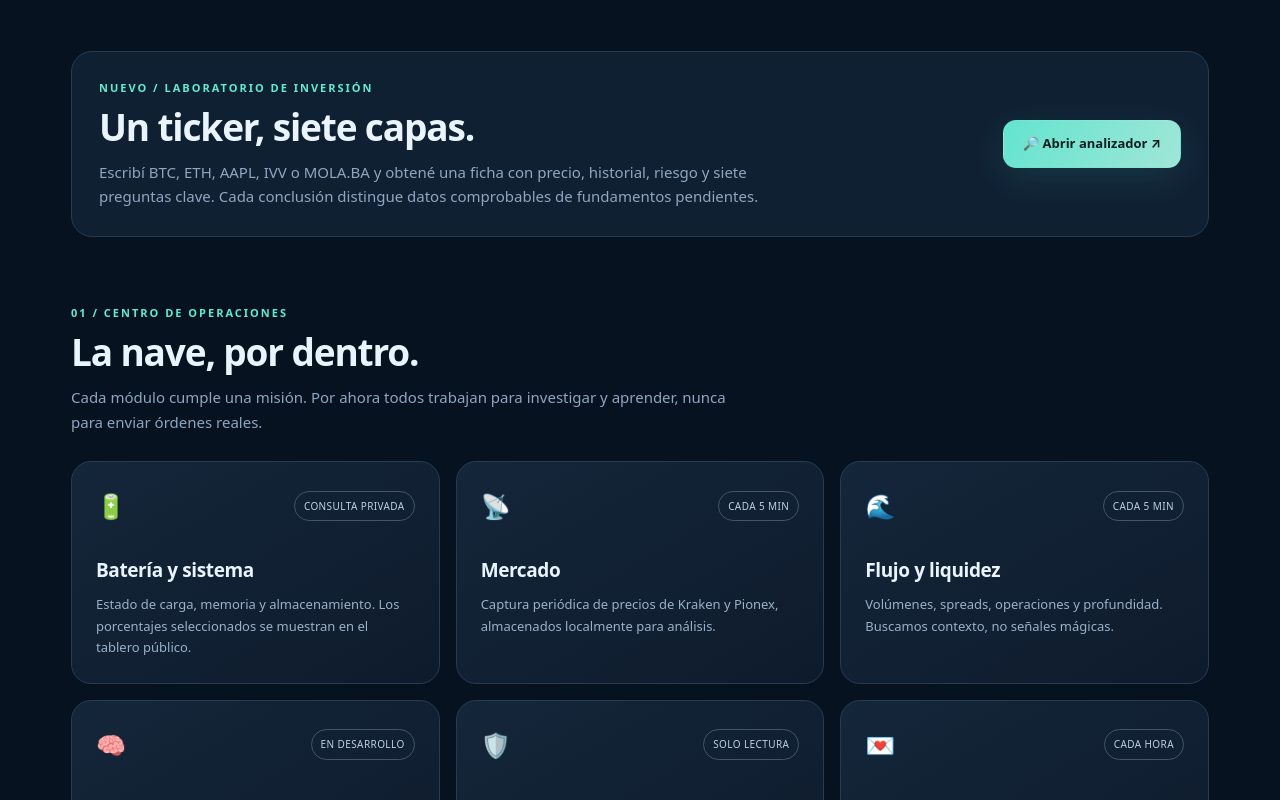
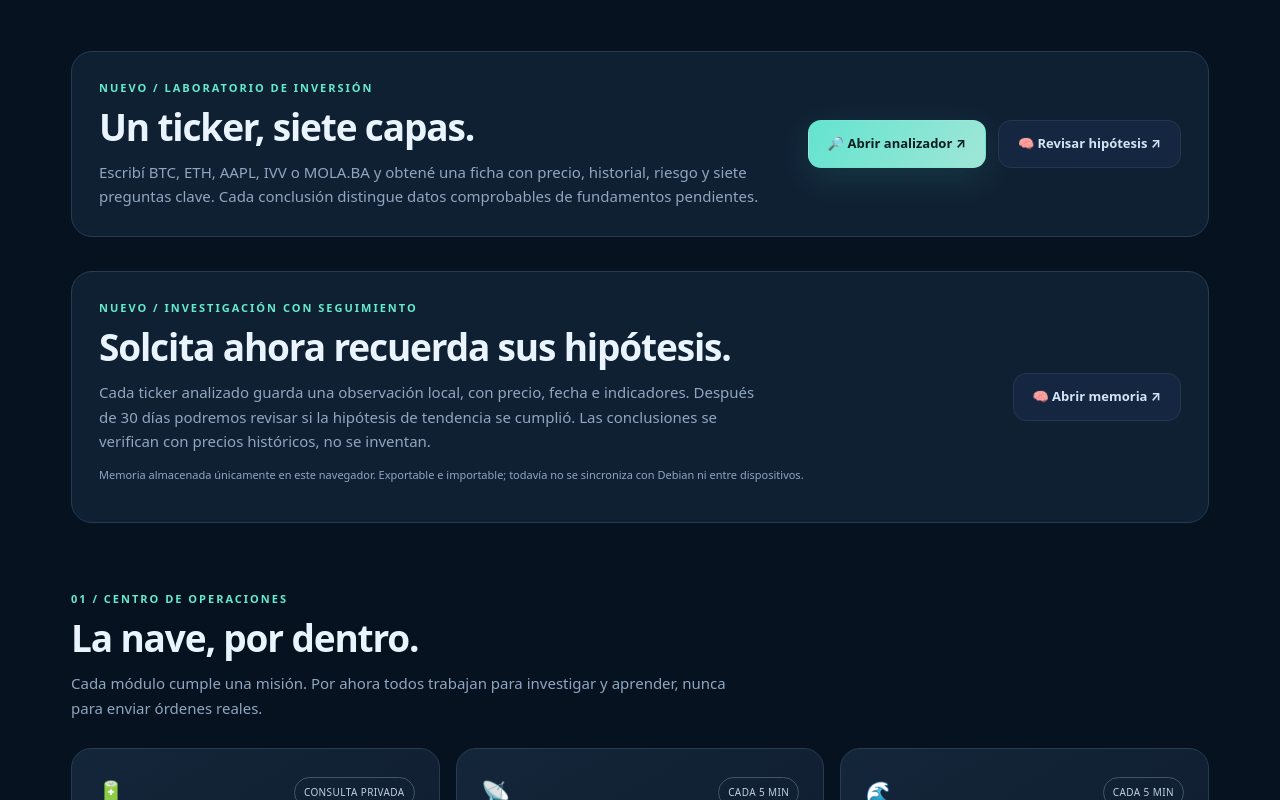
Before and after one commit to hugogonzalez2026/solcita-web, a plain HTML site: page index.html in a window 1280 px wide. Shown: the part 2000-2800 px from the top of the page. Drawn offline with Linux system fonts and the light colour scheme; no server answers.

Commit message:
feat(memory): expose research journal prominently on Solcita public homepage

```diff
--- a/index.html
+++ b/index.html
@@ -59,7 +59,7 @@
   <div class="shell">
     <header class="topbar">
       <a class="brand" href="#inicio" aria-label="Volver al inicio de Solcita"><span class="mark">◉</span>SOLCITA</a>
-      <nav aria-label="Navegación"><a href="analisis.html">Analizar activo</a><a href="#tablero">Tablero</a><a href="#cotizaciones">Precios</a><a href="#sistema">Sistema</a><a href="#mercados">Mercados</a><a href="#progreso">Hoja de ruta</a></nav>
+      <nav aria-label="Navegación"><a href="analisis.html">Analizar activo</a><a href="memoria.html">Memoria</a><a href="#tablero">Tablero</a><a href="#cotizaciones">Precios</a><a href="#sistema">Sistema</a><a href="#mercados">Mercados</a><a href="#progreso">Hoja de ruta</a></nav>
       <span class="top-right"><span class="dot"></span>Sitio público · vista inicial</span>
     </header>
     <main id="inicio">
@@ -70,7 +70,7 @@
           <p class="lead">Un laboratorio de mercados que vive en una HP Mini con Debian. Recopilamos datos, estudiamos oportunidades y preparamos estrategias con los pies sobre la tierra.</p>
           <div class="hero-buttons">
             <a class="btn primary" href="analisis.html">◈ Analizar ticker · 7 capas</a>
-            <a class="btn secondary" href="#cotizaciones">Ver cotizaciones ↓</a>
+            <a class="btn secondary" href="memoria.html">🧠 Memoria financiera</a>
           </div>
           <p class="meta"><b>Debian 13</b> · Python / SQLite · Kraken / Pionex · Sin operaciones reales</p>
         </div>
@@ -117,7 +117,19 @@
             <h2 id="research-title">Un ticker, siete capas.</h2>
             <p class="section-desc" style="margin-bottom:0">Escribí BTC, ETH, AAPL, IVV o MOLA.BA y obtené una ficha con precio, historial, riesgo y siete preguntas clave. Cada conclusión distingue datos comprobables de fundamentos pendientes.</p>
           </div>
-          <a class="btn primary" href="analisis.html" style="flex:0 0 auto">🔎 Abrir analizador ↗</a>
+          <div class="hero-buttons"><a class="btn primary" href="analisis.html">🔎 Abrir analizador ↗</a><a class="btn secondary" href="memoria.html">🧠 Revisar hipótesis ↗</a></div>
+        </div>
+      </section>
+
+      <section aria-labelledby="memoria-title" style="padding:12px 0 22px">
+        <div class="panel" style="display:flex;align-items:center;justify-content:space-between;flex-wrap:wrap;gap:20px">
+          <div style="flex:1 1 300px">
+            <div class="kicker">Nuevo / Investigación con seguimiento</div>
+            <h2 id="memoria-title">Solcita ahora recuerda sus hipótesis.</h2>
+            <p class="section-desc" style="margin-bottom:0">Cada ticker analizado guarda una observación local, con precio, fecha e indicadores. Después de 30 días podremos revisar si la hipótesis de tendencia se cumplió. Las conclusiones se verifican con precios históricos, no se inventan.</p>
+            <p class="small" style="margin-top:12px">Memoria almacenada únicamente en este navegador. Exportable e importable; todavía no se sincroniza con Debian ni entre dispositivos.</p>
+          </div>
+          <a class="btn secondary" href="memoria.html">🧠 Abrir memoria ↗</a>
         </div>
       </section>
 
```
